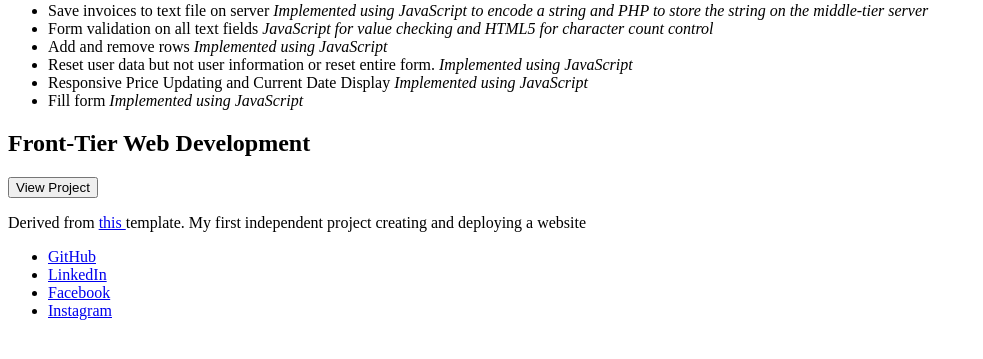
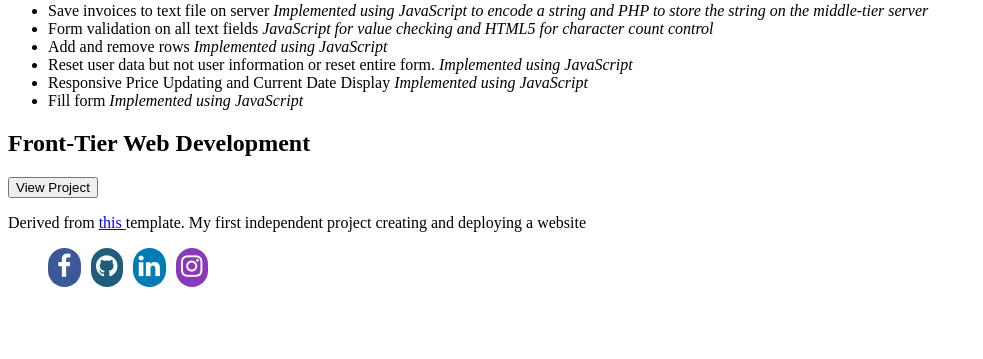
Before and after one commit to Ebonsignori/Personal-Website-Deprecated, a PHP site: page /portfolio.html in a window 1280 px wide. Shown: the part 239-598 px from the top of the page, without its empty margins (0-983 px from the left). Run offline with PHP 8.4, Linux system fonts and the light colour scheme.

Commit message:
Added Font-Awesome Social Media Icons to each page

```diff
--- a/css/main.css
+++ b/css/main.css
@@ -7,6 +7,45 @@
 head {
     display: none;
 }
+
+/* Social Media Icons */
+.icons {
+	overflow: auto;
+}
+
+.icons  li {
+	list-style-type: none;
+	float: left;
+}
+
+.icons li a span {
+	color: #fff;
+	width: 1.3em;
+	height: 1.3em;
+	border-radius: 20px;
+	font-size: 25px;
+	text-align: center;
+	margin-right: 10px;
+	padding-top: 15%;
+}
+
+.icons  .fa-facebook {
+    background: #3b5998;
+}
+.icons  .fa-linkedin {
+    background: #007bb6;
+}
+.icons  .fa-github {
+    background: #205D7A;
+}
+.icons  .fa-instagram {
+    background: #8a3ab9;
+}
+
+.icons  li a i:hover {
+    opacity: .7;
+}
+
 
 /* Page Wrapping */
 #name-wrapper {
@@ -18,7 +57,7 @@ display: inline-block;
     display: inline-block
 }
 
-/* Images */
+/* Losange Images */
  .losange, .losange div {
  position: relative;
   transform-origin: 50% 50%;
--- a/nbproject/private/private.xml
+++ b/nbproject/private/private.xml
@@ -3,6 +3,7 @@
     <editor-bookmarks xmlns="http://www.netbeans.org/ns/editor-bookmarks/2" lastBookmarkId="0"/>
     <open-files xmlns="http://www.netbeans.org/ns/projectui-open-files/2">
         <group>
+            <file>file:/var/www/html/projects/InvoiceToFile/js/validation.js</file>
             <file>file:/var/www/html/img/evan_running_waterfall.jpg</file>
             <file>file:/var/www/html/img/project_file_invoice.png</file>
             <file>file:/var/www/html/img/evan_profile.jpg</file>
--- a/portfolio.html
+++ b/portfolio.html
@@ -20,6 +20,8 @@
         <meta property="og:title" content="Ebonsignori">
 
         <link rel="stylesheet" type="text/css" href="../css/main.css">
+         <link rel="stylesheet"
+              href="https://cdnjs.cloudflare.com/ajax/libs/font-awesome/4.7.0/css/font-awesome.min.css">
     </head>
 
     <body>
@@ -132,16 +134,17 @@
             }
         </script>
 
-         <ul class="icons">
+        <ul class="icons">
+            <li><a href="https://www.facebook.com/ebonsignori">
+                   <span class="fa fa-facebook"></span></a></li>
             <li><a href="https://github.com/Ebonsignori">
-                    <span class="label">GitHub</span></a></li>
+                   <span class="fa fa-github"></span></a></li>
             <li><a href="https://www.linkedin.com/in/evan-bonsignori-33167787">
-                    <span class="label">LinkedIn</span></a></li>
-            <li><a href="https://www.facebook.com/ebonsignori">
-                    <label>Facebook</label></a></li>
+                   <span class="fa fa-linkedin"></span></a></li>
             <li><a href="https://www.instagram.com/ebonsignori/">
-                    <span class="label">Instagram</span></a></li>
+                    <span class="fa fa-instagram"></span></a></li>
         </ul>
+
     </body>
 
 </html>
```
Also changed, not shown: about.html (+8 -5 lines), blog.php (+8 -5 lines), contact.php (+8 -5 lines), index.html (+8 -6 lines), .htaccess.
